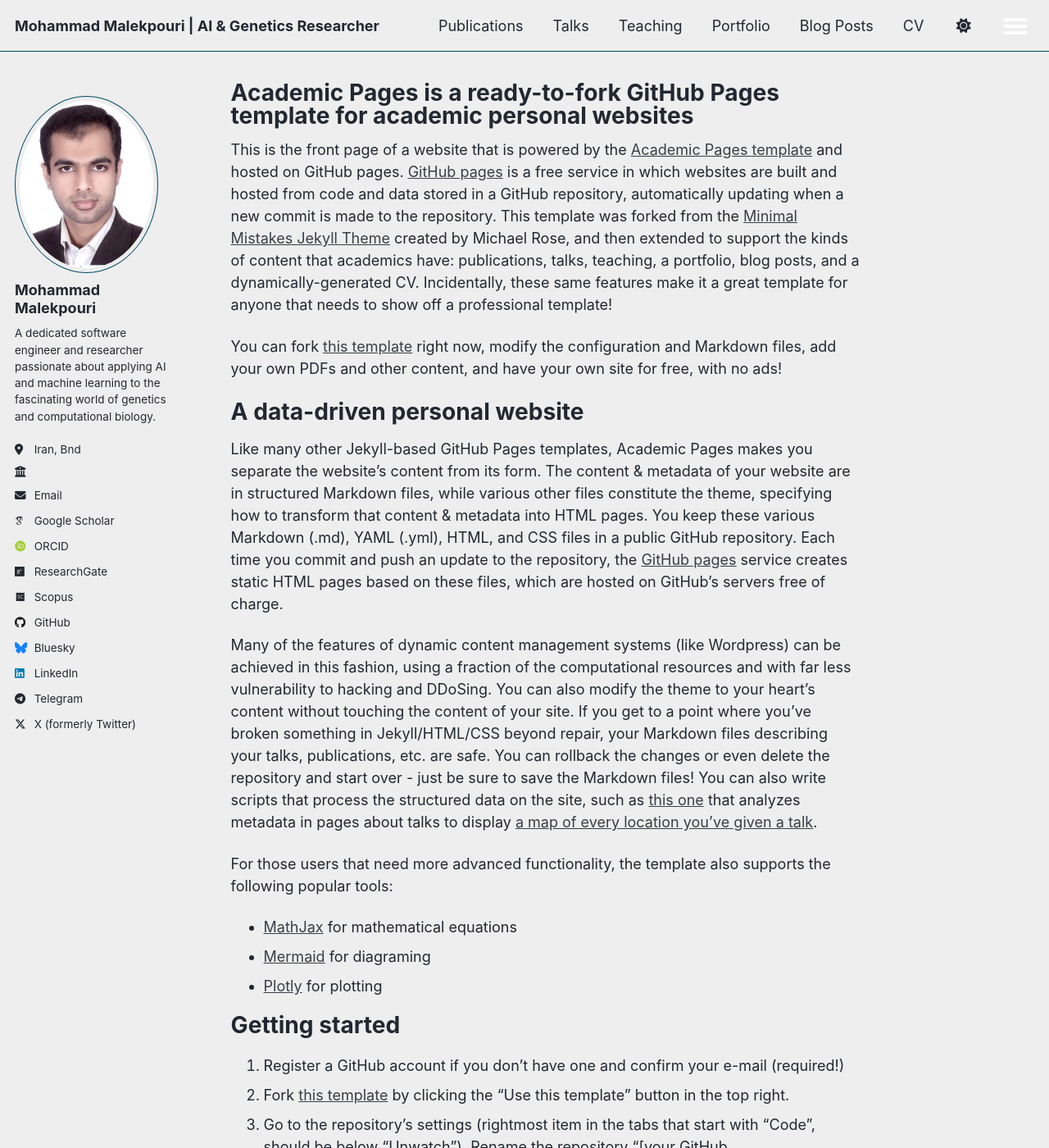
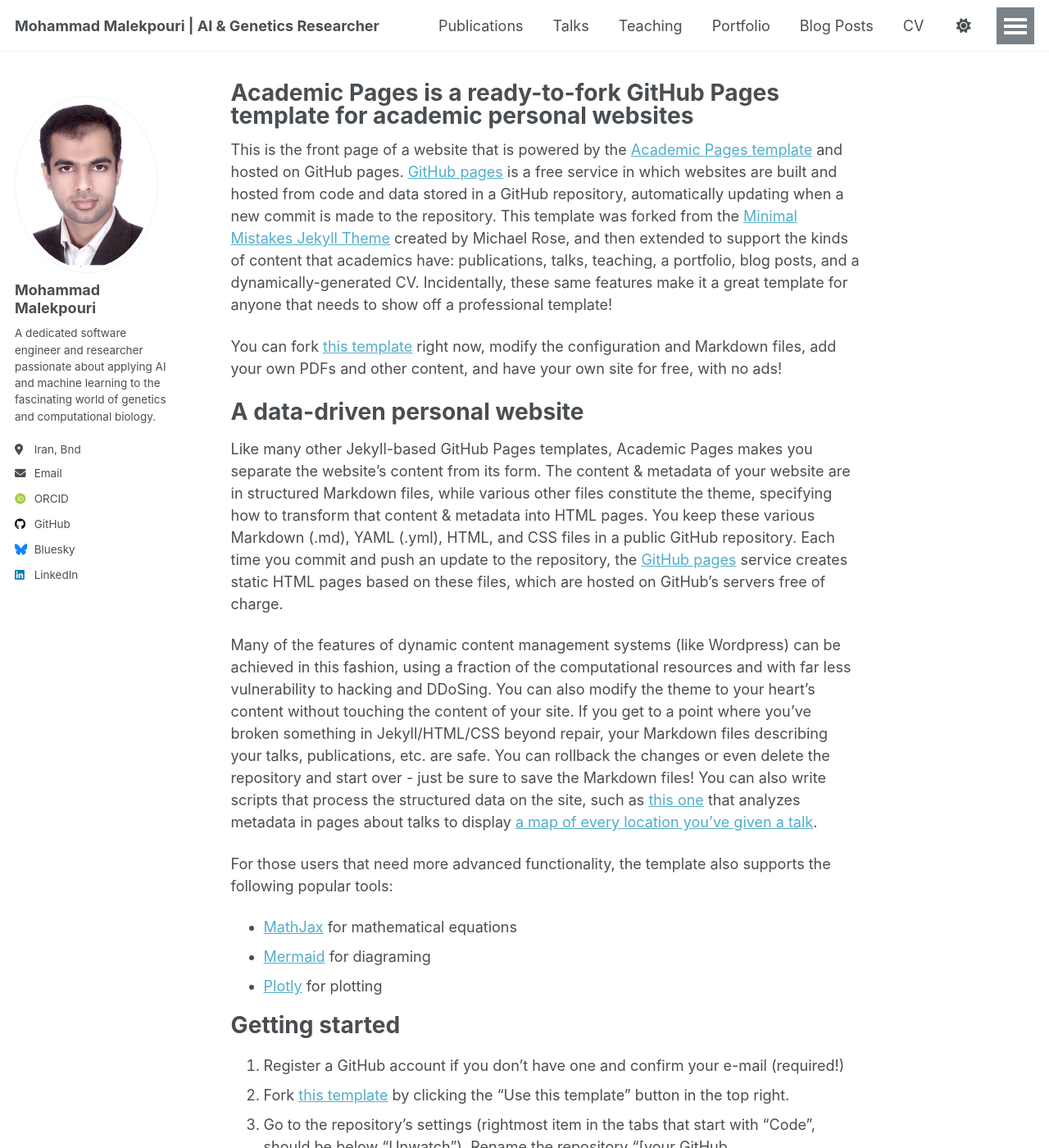
Before and after one commit to malekpouri/malekpouri.github.io, a Jekyll site: the page built from _pages/about.md, in a window 1280 px wide and 1400 px high. Shown: the whole window at 82% size. Built offline with Jekyll 4.4.1, drawn with Linux system fonts in a browser that asks for light colours; some web fonts are replaced; a script that is not in the unit is left out.

Commit message:
Update _config.yml

```diff
--- a/_config.yml
+++ b/_config.yml
@@ -1,6 +1,6 @@
 # Basic Site Settings
 locale                   : "en-US"
-site_theme               : "air"
+site_theme               : "default"
 title                    : "Mohammad Malekpouri | AI & Genetics Researcher"
 title_separator          : "-"
 name                     : &name "Mohammad Malekpouri"
@@ -13,18 +13,18 @@ repository               : "malekpouri/malekpouri.github.io"
 author:
   avatar           : "profile1.jpg"
   name             : "Mohammad Malekpouri"
-  pronouns         :
+  # pronouns         :
   bio              : "A dedicated software engineer and researcher passionate about applying AI and machine learning to the fascinating world of genetics and computational biology."
   location         : "Iran, Bnd"
-  employer         : ""
-  uri              :
+  # employer         : ""
+  # uri              :
   email            : "malekpoor@aut.ac.ir"
 
   # Academic websites
-  googlescholar    : "" # اگر لینک داری می‌تونم اضافه کنم
+  # googlescholar    : "" # اگر لینک داری می‌تونم اضافه کنم
   orcid            : "https://orcid.org/0009-0001-6278-6163"
-  researchgate     : ""
-  scopus           : ""
+  # researchgate     : ""
+  # scopus           : ""
 
   # Repositories and software development
   github           : "malekpouri"
@@ -32,8 +32,8 @@ author:
   # Social media
   linkedin         : "malekpouri"
   bluesky          : "malekpouri.bsky.social"
-  twitter          : ""
-  telegram         : ""
+  # twitter          : ""
+  # telegram         : ""
 
 # Publication Category
 publication_category:
```
